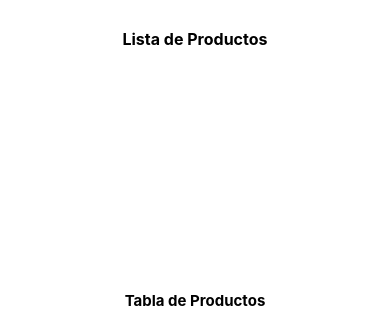
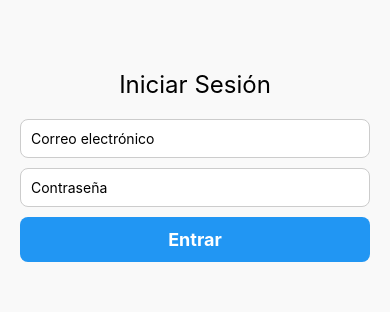
Before and after one commit to SINAIMATUS/websabores, a React Native app: screen / in a window 390 px wide. Shown: the part 256-568 px from the top of the page. Built offline with nearby package versions, Linux system fonts and the light colour scheme; no server answers; the database is empty.

Commit message:
Actualizacion

```diff
--- a/App.js
+++ b/App.js
@@ -2,7 +2,7 @@ import React, { useEffect, useState } from "react";
 import { onAuthStateChanged, signOut } from "firebase/auth";
 import { View } from "react-native";
 import { auth } from "./src/database/firebaseconfig";
-import Login from "./src/views/Productos";
+import Login from "./src/components/InicioDeSesion";
 import Productos from "./src/views/Productos";
 
 export default function App() {
--- a/src/components/InicioDeSesion.js
+++ b/src/components/InicioDeSesion.js
@@ -1,56 +1,54 @@
-import React, {useState} from 'react';
-import {View, Text, TextInput, TouchableOpacity, StyleeSheet, Alert} from 'react-native';
+import React, { useState } from 'react';
+import { View, Text, TextInput, TouchableOpacity, StyleSheet, Alert } from 'react-native';
 import { signInWithEmailAndPassword } from 'firebase/auth';
-import {auth} from "../database/firebaseconfig";
-import { onBackgroundMessage } from 'firebase/messaging/sw';
+import { auth } from "../database/firebaseconfig";
 
-const Login = ({onLong}) => {}
+const Login = ({ onLoginSuccess }) => {
     const [email, setEmail] = useState("");
-const [password, setPassword ] = useState ("");
+    const [password, setPassword] = useState("");
 
-const manejarLogin = async () =>{
-    if (!email || !password){
+    const manejarLogin = async () => {
+        if (!email || !password) {
             Alert.alert("Error", "Por favor completa ambos campos.");
             return;
         }
         try {
             await signInWithEmailAndPassword(auth, email, password);
             onLoginSuccess();
-    }catch (error){
-        console.Log(error);
-        let mensaje = 'Error al iniciar sesion.';
+        } catch (error) {
+            console.log(error);
+            let mensaje = 'Error al iniciar sesión.';
 
-        if (error.code === 'auth/invalid-email'){
-            mensaje = "Correo invalido.";
+            if (error.code === 'auth/invalid-email') {
+                mensaje = "Correo inválido.";
             }
             if (error.code === 'auth/user-not-found') {
                 mensaje = "Usuario no encontrado.";
-
-        }if (error.code === 'auth/wrong-password') {
-            mensaje = "Contraseña.";
             }
-        Alert.alert("Error",mensaje);
-
+            if (error.code === 'auth/wrong-password') {
+                mensaje = "Contraseña incorrecta.";
             }
 
+            Alert.alert("Error", mensaje);
+        }
     };
 
     return (
         <View style={styles.container}>
-    <Text style={styles.titulo}>Iniciar Sesion</Text>
+            <Text style={styles.titulo}>Iniciar Sesión</Text>
             <TextInput
                 style={styles.input}
-    placeholder='Correo electronico'
+                placeholder='Correo electrónico'
                 value={email}
                 onChangeText={setEmail}
-    keyboardType='email-adress'
+                keyboardType='email-address'
                 autoCapitalize="none"
             />
             <TextInput
                 style={styles.input}
                 placeholder='Contraseña'
                 value={password}
-    onChangerText={setPassword}
+                onChangeText={setPassword}
                 secureTextEntry
             />
             <TouchableOpacity style={styles.boton} onPress={manejarLogin}>
@@ -58,34 +56,33 @@ return (
             </TouchableOpacity>
         </View>
     );
+};
 
 const styles = StyleSheet.create({
     container: {
         flex: 1,
         justifyContent: "center",
-        onBackgroundColor: "f9f9f9",
+        backgroundColor: "#f9f9f9",
+        padding: 20,
     },
     titulo: {
         fontSize: 24,
-        fontWeight: "center",
+        textAlign: "center",
         marginBottom: 20,
-
     },
-    input:{
-        boderWidth: 1,
-        boderColor: "#ccc",
+    input: {
+        borderWidth: 1,
+        borderColor: "#ccc",
         padding: 10,
         borderRadius: 8,
         marginBottom: 10,
         backgroundColor: "white",
-
     },
-    boton:{
+    boton: {
         backgroundColor: "#2196F3",
         padding: 12,
         borderRadius: 8,
         alignItems: "center",
-
     },
     textoBoton: {
         color: "white",
```
Lines whose indentation alone changed are shown as unchanged.
